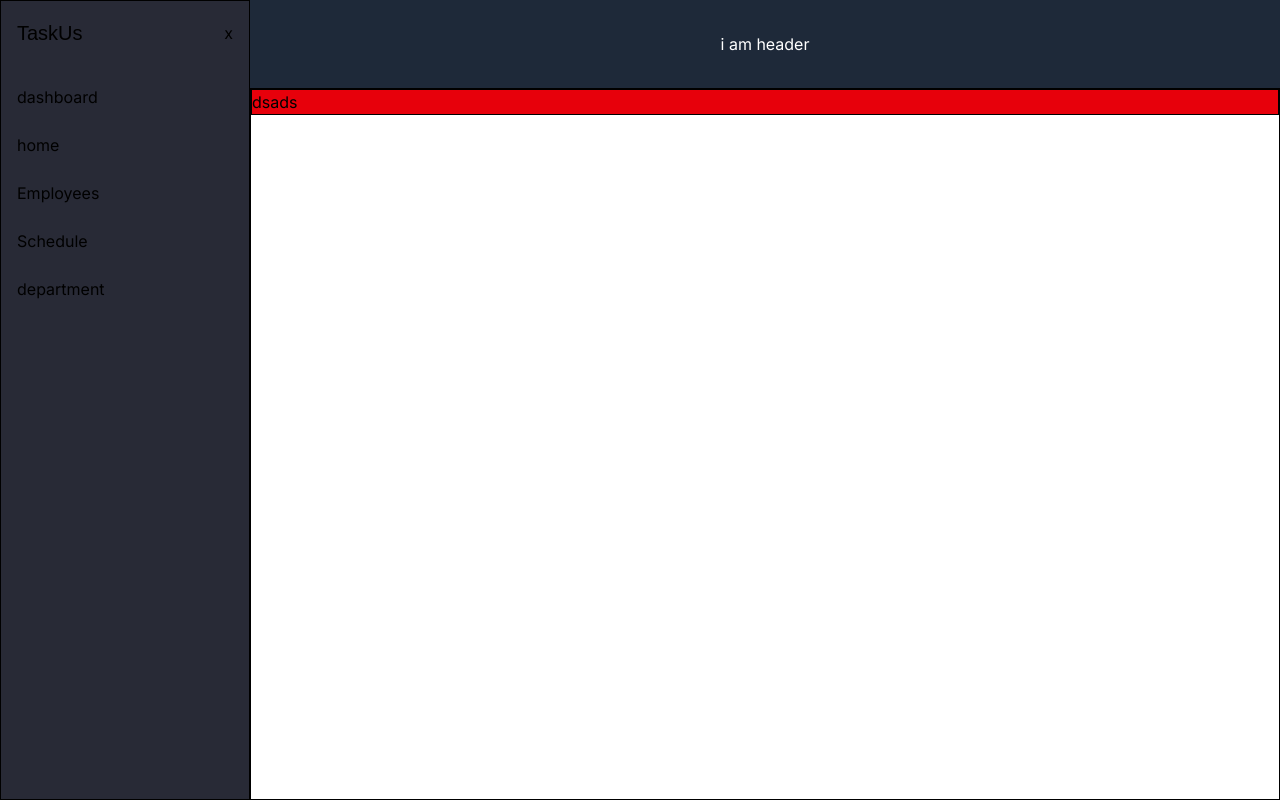
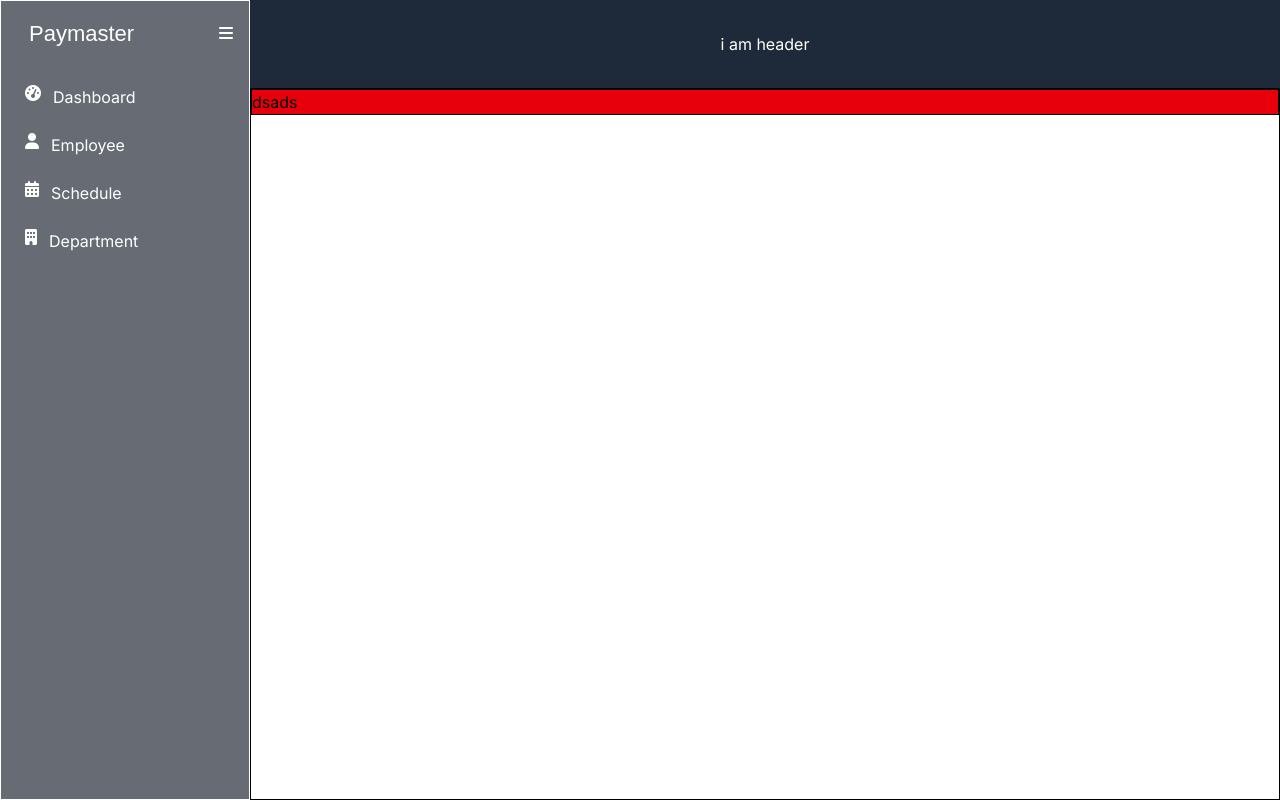
Before and after one commit to Ejxzdevs/Racitelcom, a PHP site: page /src/view/main.php in a window 1280 px wide. Run offline with PHP 8.4, Linux system fonts and the light colour scheme; some web fonts are replaced.

Commit message:
modified UI

```diff
--- a/src/components/sidebar.php
+++ b/src/components/sidebar.php
@@ -1,39 +1,51 @@
 <?php
+    session_start();
+
     // List of allowed routes (pages)
     $allowedRoutes = ['home', 'dashboard','employee','schedule','department'];
     $route = isset($_GET['route']) ? $_GET['route'] : 'home';
     $route = strip_tags($route);
     $route = preg_replace("/[^a-zA-Z0-9_-]/", "", $route);
+
     // Validate: Ensure the route is valid
     if (!in_array($route, $allowedRoutes)) {
         $route = 'home';
     }
     $page = $route . '.php';
 ?>
-<aside class="h-full border transition-all duration-300 ease-in-out w-[250px] bg-[#282A36]" id="sidebar">
+<aside class="h-full border transition-all duration-300 ease-in-out w-[250px] bg-[#666B74] text-white" id="sidebar">
     <header class="flex justify-between items-center pr-4 h-16 pl-4">
-        <label class="text-xl font-rubik">
-            TaskUs
+        <label class="ps-3 text-[22px] font-rubik path">
+            Paymaster
         </label>
-        <a class="cursor-pointer" id="toggle-btn">
-            x
+        <a class="ps-3 cursor-pointer" id="toggle-btn">
+            <i class="fas fa-bars"></i>
         </a>
     </header>
-    <ul class="flex flex-col gap-2 pt-3">
-        <li class="ps-4 h-10 flex items-center">
-            <a href="?route=dashboard">dashboard</a>
+    <ul class="flex flex-col gap-2 pt-3 ">
+        <li class="ps-6 h-10 flex items-center">
+            <a href="?route=dashboard" class="flex flex-row gap-3 hover:text-blue-500" >
+                <i class="fas fa-tachometer-alt"></i>
+                <span class="path " >Dashboard</span>
+            </a>
         </li>
-        <li class="ps-4 h-10 flex items-center">
-            <a href="?route=home">home</a>
+        <li class="ps-6 h-10 flex items-center">
+            <a href="?route=employee" class="flex flex-row gap-3 hover:text-blue-500">
+                <i class="fas fa-user"></i>
+                <span class="path " >Employee</span>
+            </a>
         </li>
-        <li class="ps-4 h-10 flex items-center">
-            <a href="?route=employee">Employees</a>
+        <li class="ps-6 h-10 flex items-center">
+            <a href="?route=schedule" class="flex flex-row gap-3 hover:text-blue-500">
+                <i class="fas fa-calendar-alt"></i>
+                <span class="path ">Schedule</span>
+            </a>
         </li>
-        <li class="ps-4 h-10 flex items-center">
-            <a href="?route=schedule">Schedule</a>
-        </li>
-        <li class="ps-4 h-10 flex items-center">
-            <a href="?route=department">department</a>
+        <li class="ps-6 h-10 flex items-center">
+            <a href="?route=department" class="flex flex-row gap-3 hover:text-blue-500">
+                <i class="fas fa-building"></i>
+                <span class="path " >Department</span>
+            </a>
         </li>
     </ul>
 </aside>
@@ -41,14 +53,37 @@
     const sidebar = document.getElementById('sidebar');
     const toggleBtn = document.getElementById('toggle-btn');
     const pathElements = document.querySelectorAll('.path');
-    let isMinimized = false;
+    let isMinimized = document.cookie.replace(/(?:(?:^|.*;\s*)toggle\s*=\s*([^;]*).*$)|^.*$/, "$1") === 'false';
 
     function toggleSidebar() {
-        isMinimized = !isMinimized;
-        sidebar.style.width = isMinimized ? '80px' : '250px';
+        if(isMinimized === false){
+            isMinimized = true;
+            sidebar.style.width = '80px';
+            pathElements.forEach(path => {
+                path.style.display ='none';
+            });
+            document.cookie = "toggle=false; path=/";
+        }else{
+            isMinimized = false;
+            sidebar.style.width = '250px';
+            pathElements.forEach(path => {
+                path.style.display ='inline';
+            });
+            document.cookie = "toggle=true; path=/";
+        }
+    }
+
+    if (isMinimized) {
+        sidebar.style.width = '80px';
         pathElements.forEach(path => {
-            path.style.display = isMinimized ? 'none' : 'inline';
+            path.style.display ='none';
+        });
+    } else {
+        sidebar.style.width = '250px';
+        pathElements.forEach(path => {
+            path.style.display ='inline';
         });
     }
+
     toggleBtn.addEventListener('click', toggleSidebar);
 </script>
```
